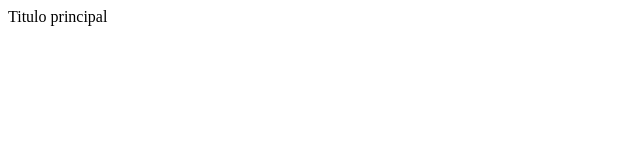
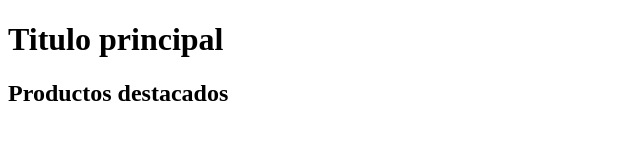
Before and after one commit to DiegoToro88/ejemplo-git, a plain HTML site: page index.html in a window 1280 px wide. Shown: the whole page, without its empty margins (0-640 px from the left). Drawn offline with Linux system fonts and the light colour scheme.

Commit message:
Se crea main del archivo index.html con section productos destacados

```diff
--- a/index.html
+++ b/index.html
@@ -6,6 +6,13 @@
     <title>Inicio</title>
 </head>
 <body>
-    <header>Titulo principal</header>
+    <header>
+        <h1>Titulo principal</h1>
+        </header>
+    <main>
+        <section>
+            <h2> Productos destacados </h2>
+        </section>
+    </main>
 </body>
 </html>
```
